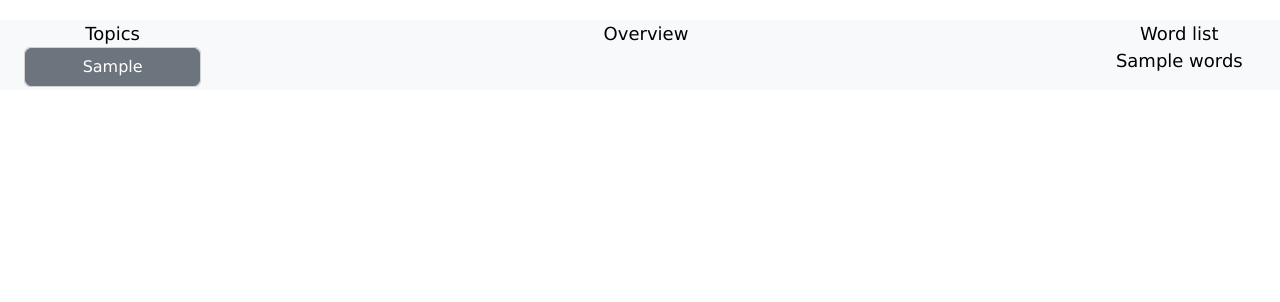
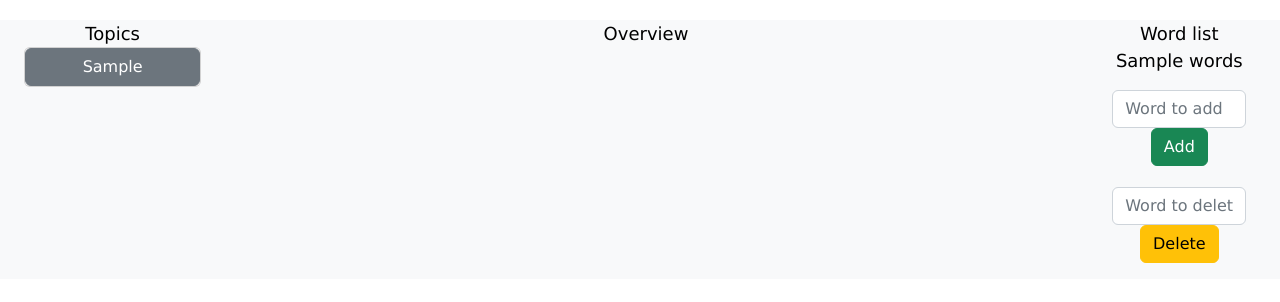
Before and after one commit to Hikyn/anki-based-web-learning, a Flask app: template templates/index.html in a window 1280 px wide. Shown: the part 56-358 px from the top of the page. Run offline with Flask 2, Linux system fonts and the light colour scheme; the template is opened without the code that fills it: most values are stand-ins (such as "Sample title", 1, 10 or a date in 2020); some libraries are stand-ins or nearby versions.

Commit message:
Word list in Overview received two functional buttons - add/delete. Started implementing cookies by firstly storing ID of user in it

```diff
--- a/app.py
+++ b/app.py
@@ -1,5 +1,6 @@
 from cs50 import SQL
 from flask import Flask, url_for, render_template, request, session, redirect
+from flask_session import Session
 
 # Flask will use directory of app.py to search for templates and static
 app = Flask(__name__)
@@ -12,7 +13,6 @@ app.config["TEMPLATES_AUTO_RELOAD"] = True
 
 # Configure CS50 Library to use SQLite database
 db = SQL("sqlite:///app.db")
-
 
 # Check if there are any tables with that name and user_id
 def tableExists(table, id):
@@ -105,15 +105,25 @@ def readWords(table, category, id):
 
 @app.route("/", methods=["GET", "POST"])
 def index():
-    # Function to return userTables and categories
-    user_id = 522
+    # Testing sessions
+    session["testing"] = "This is the value of session['testing']"
+
+    # Temporarily store id of 522 in cookie
+    session["id"] = 522
+    session["login"] = "Hikyn"
+
+
+    # Look inside of a cookie
+    print(session)
+    print(session["testing"])
+
     # Read tables belonging to id 522
-    userTables = readTables(user_id)
+    userTables = readTables(session["id"])
     if len(userTables) == 0:
         return render_template("index.html")
 
     # Read categories from passed tables belonging to id 522
-    categories = readCategories(userTables, user_id)
+    categories = readCategories(userTables, session["id"])
 
     if request.method == "GET":
         print("User visited index page")
@@ -124,24 +134,26 @@ def index():
         strToSplit = strToSplit.split("-")
         table = strToSplit[0]
         category = strToSplit[1]
-        print(table)
-        print(category)
-        words = readWords(table, category, user_id)
+        currentTable = table
+        currentCategory = category
+        print(currentTable)
+        print(currentCategory)
+        words = readWords(table, category, session["id"])
+        if len(words) == 0:
+            return render_template("index.html", userTables=userTables, categories=categories)
         #print("User visited manage page VIA POST")
-        return render_template("index.html", userTables=userTables, categories=categories, words=words)
+        return render_template("index.html", userTables=userTables, currentTable=currentTable, categories=categories, currentCategory=currentCategory, words=words)
 
 
 @app.route("/manage", methods=["GET", "POST"])
 def manage():
     # Function to return userTables and categories
-    user_id = 522
-    # Read tables belonging to id 522
-    userTables = readTables(user_id)
+    userTables = readTables(session["id"])
     if len(userTables) == 0:
         return render_template("manage.html")
 
     # Read categories from passed tables belonging to id 522
-    categories = readCategories(userTables, user_id)
+    categories = readCategories(userTables, session["id"])
     if len(categories) == 0:
         return render_template("manage.html", userTables=userTables)
 
@@ -153,7 +165,6 @@ def manage():
 @app.route("/addTable", methods=["POST"])
 def addTable():
     if request.method == "POST":
-        id = 522
         table = request.form.get("table")
         print(f"Trying to add table {table}")
         aTableToSQL(table, id)
@@ -163,7 +174,6 @@ def addTable():
 @app.route("/addCategory", methods=["POST"])
 def addCategory():
     if request.method == "POST":
-        id = 522
         table = request.form.get("table")
         category = request.form.get("category")
         print(f"Trying to add category {category}")
@@ -175,7 +185,6 @@ def addCategory():
 def addWord():
     print("User visited add Word page")
     if request.method == "POST":
-        id = 522
         strToSplit = request.form.get("request")
         word = request.form.get("word")
         print(strToSplit.split("-"))
@@ -187,12 +196,23 @@ def addWord():
 
         return redirect("/manage")
 
+@app.route("/addWordOverview", methods=["POST"])
+def addWordOverview():
+    print("User visited add Word page")
+    if request.method == "POST":
+        word = request.form.get("wordAdd")
+        table = request.form.get("table")
+        category = request.form.get("category")
+        print(f"Trying to add to table {table} category {category} WORD {word}")
+        aWordToCategory(table, category, word, id)
+
+        return redirect("/")
+
 
 @app.route("/deleteTable", methods=["POST"])
 def deleteTable():
     print("User visited delete Table page")
     if request.method == "POST":
-        id = 522
         table = request.form.get("table")
         print(f"Trying to delete table {table}")
         dTableFromSQL(table, id)
@@ -203,7 +223,6 @@ def deleteTable():
 def deleteCategory():
     print("User visited delete Category page")
     if request.method == "POST":
-        id = 522
         strToSplit = request.form.get("request")
         print(strToSplit.split("-"))
         strToSplit = strToSplit.split("-")
@@ -218,7 +237,6 @@ def deleteCategory():
 def deleteWord():
     print("User visited delete Word page")
     if request.method == "POST":
-        id = 522
         strToSplit = request.form.get("request")
         word = request.form.get("word")
         print(strToSplit.split("-"))
@@ -230,6 +248,17 @@ def deleteWord():
 
         return redirect("/manage")
 
+@app.route("/deleteWordOverview", methods=["POST"])
+def deleteWordOverview():
+    if request.method == "POST":
+        word = request.form.get("wordDel")
+        table = request.form.get("table")
+        category = request.form.get("category")
+        print(f"Trying to delete from table {table} category {category} WORD {word}")
+        dWordFromCategory(table, category, word, id)
+
+        return redirect("/")
+
 # Tests for urls at the start of flask server
 # with app.test_request_context():
 #    print(url_for("index"))
--- a/templates/index.html
+++ b/templates/index.html
@@ -42,6 +42,29 @@
                     <p>{{ word["words"] }}</p>
                     {% endfor %}
                 </div>
+                {% if currentTable != NUN %}
+                <form class="col-sm-8 centered" action="/addWordOverview" method="post">
+                    <div class="mb-6">
+                        <input autocomplete="off" class="form-control col-sm-6" id="wordAdd" name="wordAdd" placeholder="Word to add" type="text">
+                        <input autocomplete="off" class="form-control col-sm-6" id="table" name="table" value="{{ currentTable }}" type="hidden">
+                        <input autocomplete="off" class="form-control col-sm-6" id="category" name="category" value="{{ currentCategory }}" type="hidden">
+                    </div>
+                    <div class="mb-3 btn-center">
+                        <button class="btn btn-success" type="submit">Add</button>
+                    </div>
+                    <div class="createSpace"></div>
+                </form>
+                <form class="col-sm-8 centered" action="/deleteWordOverview" method="post">
+                    <div class="mb-6">
+                        <input autocomplete="off" class="form-control col-sm-6" id="wordDel" name="wordDel" placeholder="Word to delete" type="text">
+                        <input autocomplete="off" class="form-control col-sm-6" id="table" name="table" value="{{ currentTable }}" type="hidden">
+                        <input autocomplete="off" class="form-control col-sm-6" id="category" name="category" value="{{ currentCategory }}" type="hidden">
+                    </div>
+                    <div class="mb-3 btn-center">
+                        <button class="btn btn-warning" type="submit">Delete</button>
+                    </div>
+                </form>
+                {% endif %}
             </div>
         </div>
     </div>
```
Also changed, not shown: app.db.
